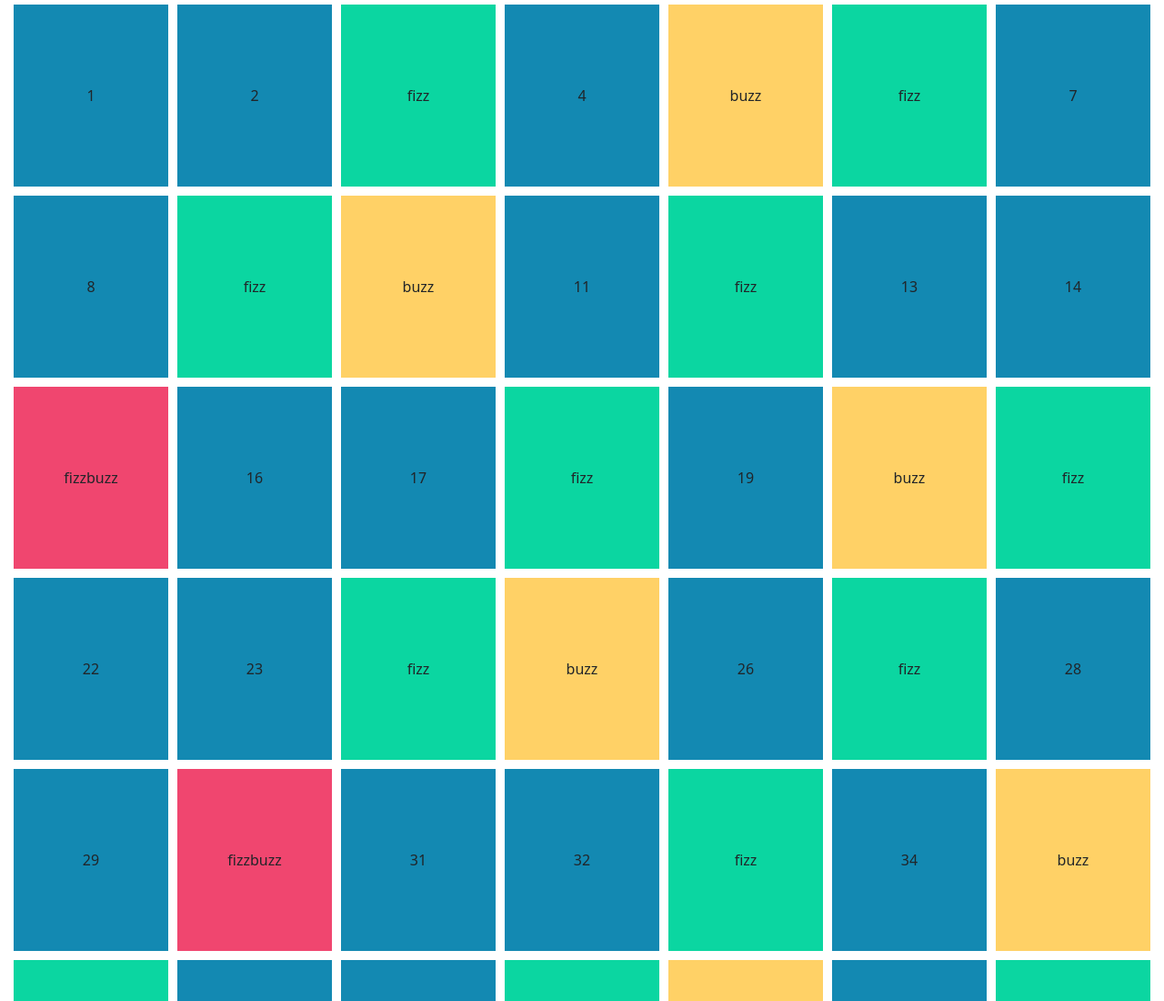
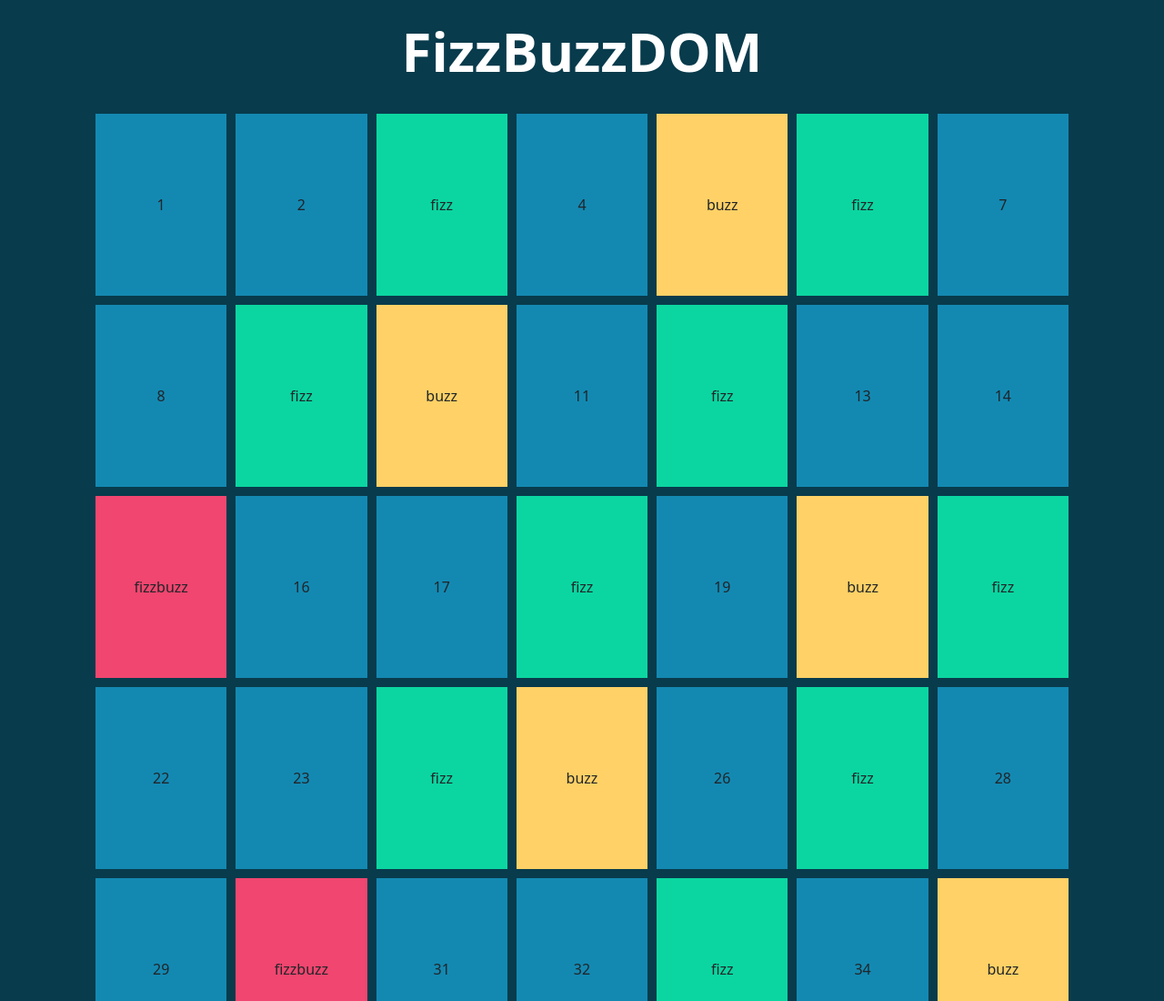
Before and after one commit to tastytim/js-fizzbuzzdom, a plain HTML site: page index.html in a window 1280 px wide. Shown: the top 1100 px of the page at 91% size. Drawn offline with nearby package versions, Linux system fonts and the light colour scheme.

Commit message:
commit 3

```diff
--- a/app.js
+++ b/app.js
@@ -1,7 +1,12 @@
 const quadrettiContainer = document.getElementById("quadretti-container");
-quadrettiContainer.classList.add("my-container");
+quadrettiContainer.classList.add("my-container", "dark-blue");
+const h1 = document.createElement("h1");
+h1.textContent = "FizzBuzzDOM";
+h1.classList.add("h1-custom" , "text-center");
+
 const row = document.createElement("div");
 row.classList.add("my-row");
+quadrettiContainer.append(h1);
 quadrettiContainer.append(row);
 
 for (let i = 1; i <= 100; i++) {
--- a/style.css
+++ b/style.css
@@ -1,5 +1,5 @@
 .my-container {
-  padding: 0 10px;
+  padding: 0 100px;
 }
 
 .my-row {
@@ -33,6 +33,10 @@
   background-color: #0bd6a1;
 }
 
+.dark-blue{
+    background-color: #083B4C;
+}
+
 .line-h-200 {
   line-height: 200px;
 }
@@ -40,3 +44,10 @@
 .text-center {
   text-align: center;
 }
+
+.h1-custom{
+    font-size: 60px;
+    font-weight: bolder;
+    padding: 20px 0;
+    color: white;
+}
```
